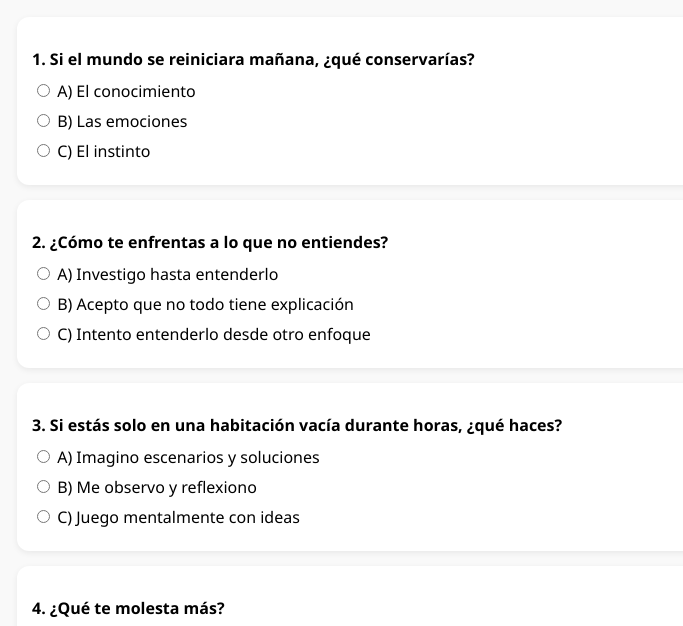
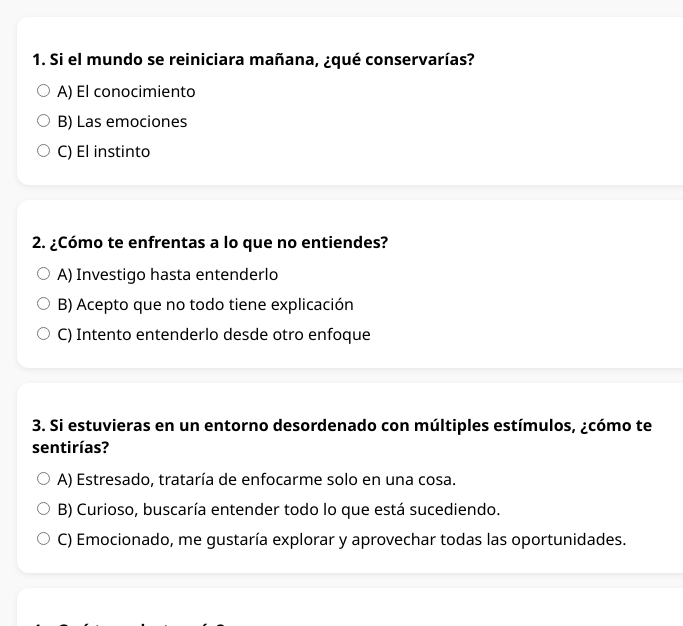
Before and after one commit to adrianrs928222/Test-de-inteligencia, a plain HTML site: page index.html in a window 1280 px wide. Shown: the part 131-757 px from the top of the page, without its empty margins (263-946 px from the left). Drawn offline with nearby package versions, Linux system fonts and the light colour scheme.

Commit message:
index.html

```diff
--- a/index.html
+++ b/index.html
@@ -27,10 +27,10 @@
       </div>
 
       <div class="question">
-        <p>3. Si estás solo en una habitación vacía durante horas, ¿qué haces?</p>
-        <label><input type="radio" name="q3" value="A"> A) Imagino escenarios y soluciones</label>
-        <label><input type="radio" name="q3" value="B"> B) Me observo y reflexiono</label>
-        <label><input type="radio" name="q3" value="C"> C) Juego mentalmente con ideas</label>
+        <p>3. Si estuvieras en un entorno desordenado con múltiples estímulos, ¿cómo te sentirías?</p>
+        <label><input type="radio" name="q3" value="A"> A) Estresado, trataría de enfocarme solo en una cosa.</label>
+        <label><input type="radio" name="q3" value="B"> B) Curioso, buscaría entender todo lo que está sucediendo.</label>
+        <label><input type="radio" name="q3" value="C"> C) Emocionado, me gustaría explorar y aprovechar todas las oportunidades.</label>
       </div>
 
       <div class="question">
@@ -89,8 +89,6 @@
     <button id="downloadImage" style="display:none; margin-top: 20px;">📸 Guardar resultado como imagen</button>
   </main>
 
-  <!-- Librería para capturar resultado como imagen -->
-  <script src="https://cdnjs.cloudflare.com/ajax/libs/html2canvas/1.4.1/html2canvas.min.js" referrerpolicy="no-referrer"></script>
   <script src="app.js"></script>
 </body>
 </html>
```
